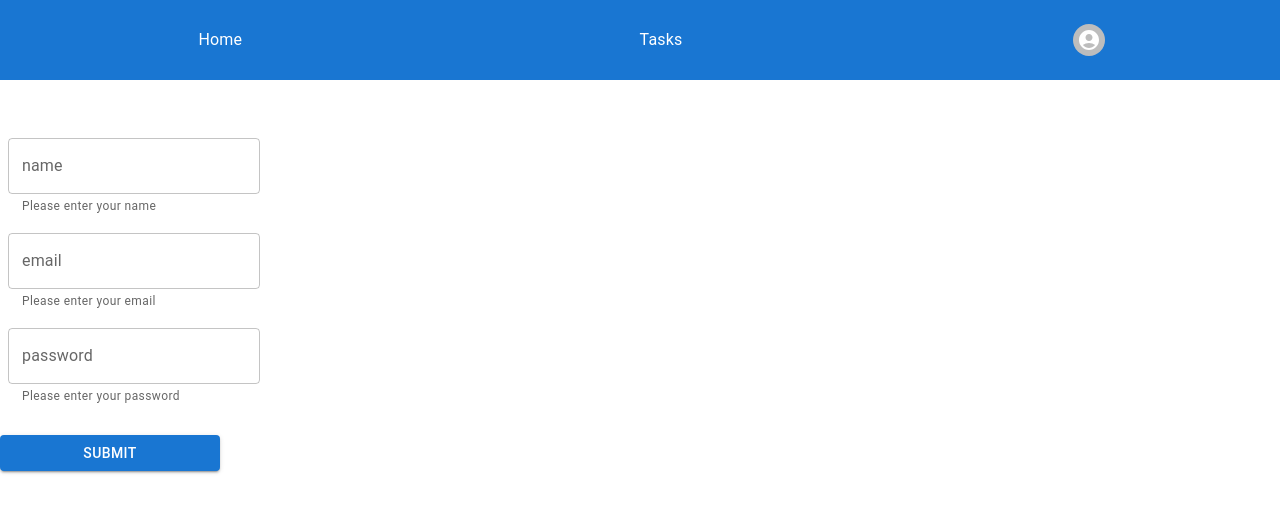
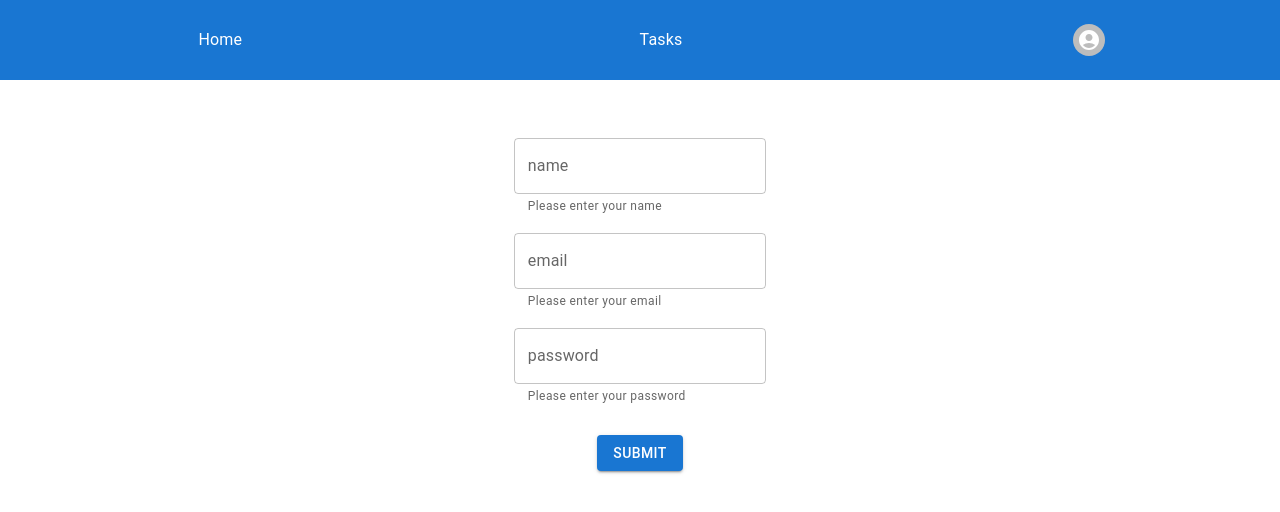
Before and after one commit to EkaterinaRechkina/TODO-list, a React (Create React App) app in the folder client/: page /registration in a window 1280 px wide. Shown: the top 512 px of the page. Built offline with nearby package versions, Linux system fonts and the light colour scheme.

Commit message:
restore style login

```diff
--- a/client/src/components/Login/Login.jsx
+++ b/client/src/components/Login/Login.jsx
@@ -12,6 +12,7 @@ export default function Login() {
           display: "flex",
           flexDirection: "column",
           justifyContent: "center",
+          alignItems: "center",
         }}
         noValidate
         autoComplete="off"
--- a/client/src/components/Registration/Registration.jsx
+++ b/client/src/components/Registration/Registration.jsx
@@ -12,6 +12,7 @@ export default function Registration() {
           display: "flex",
           flexDirection: "column",
           justifyContent: "center",
+          alignItems: "center",
         }}
         noValidate
         autoComplete="off"
```
